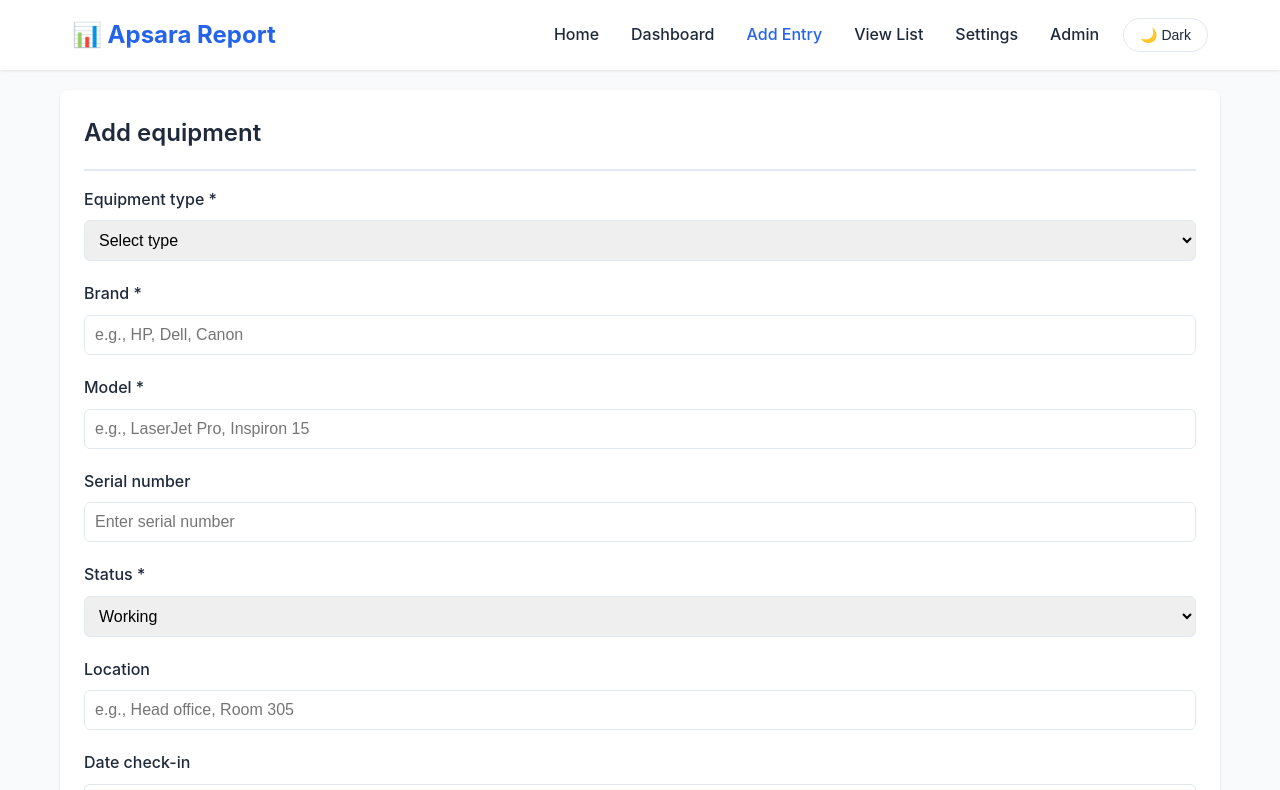
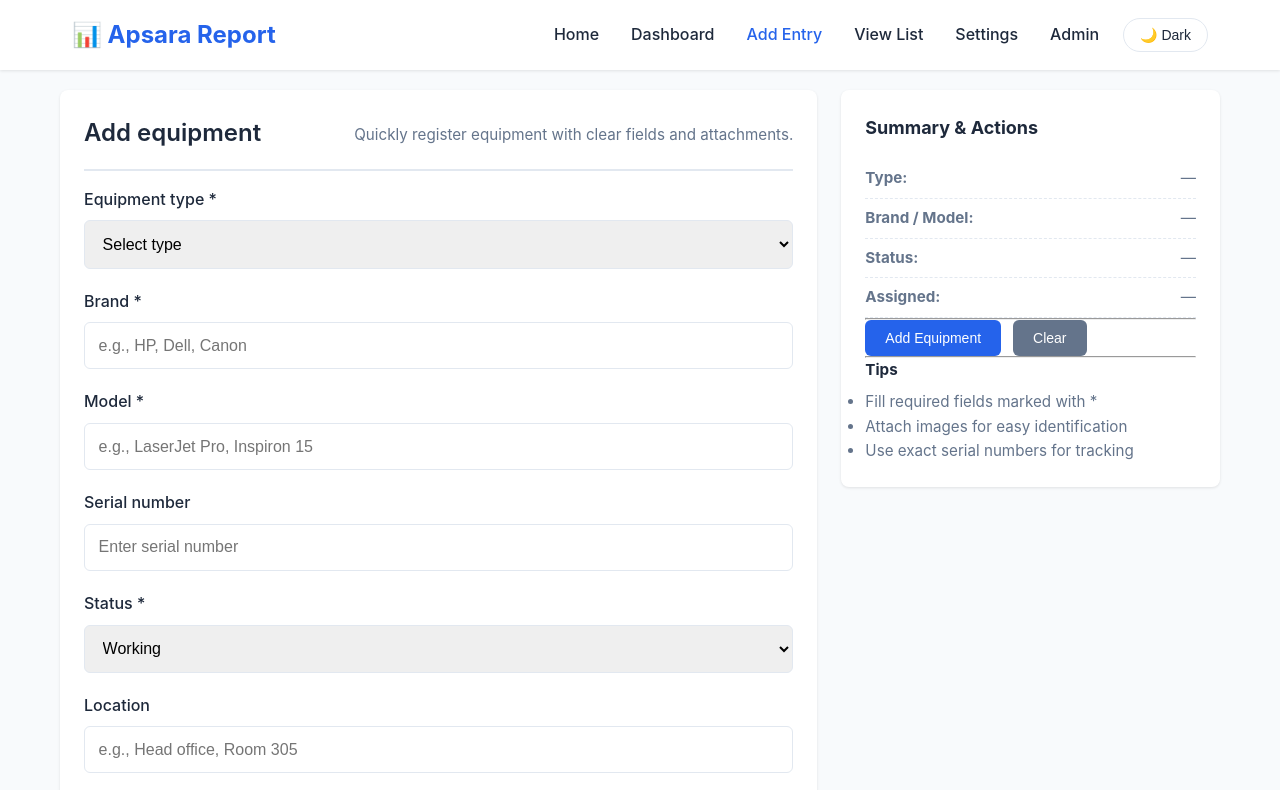
Before and after one commit to Jacava-vscode/vscode-apsara-report, a website: page client/form.html in a window 1280 px wide. Shown: the top 790 px of the page. Drawn offline with Linux system fonts and the light colour scheme.

Commit message:
Redesign Add Entry page: full-page two-column layout with sidebar and improved styles

```diff
--- a/client/css/styles.css
+++ b/client/css/styles.css
@@ -116,6 +116,73 @@ body.list-page main.list-container {
   padding: 20px;
 }
 
+/* Form page layout */
+.form-page .form-layout {
+  display: grid;
+  grid-template-columns: 2fr 1fr;
+  gap: 1.5rem;
+  align-items: start;
+}
+
+.form-main {
+  padding: 1.5rem 1.75rem;
+}
+
+.card-subtitle {
+  color: var(--text-secondary);
+  margin-top: 0.25rem;
+  font-size: 0.95rem;
+}
+
+.form-sidebar {
+  position: sticky;
+  top: 88px;
+  padding: 1rem 1.25rem;
+  display: flex;
+  flex-direction: column;
+  gap: 1rem;
+}
+
+.sidebar-title {
+  font-size: 1.125rem;
+  margin: 0;
+}
+
+.sidebar-body {
+  color: var(--text-secondary);
+  font-size: 0.95rem;
+}
+
+.meta-row {
+  display: flex;
+  justify-content: space-between;
+  padding: 0.45rem 0;
+  border-bottom: 1px dashed var(--border-color);
+}
+
+.sidebar-actions {
+  display: flex;
+  gap: 0.75rem;
+}
+
+.sidebar-note h4 {
+  margin: 0 0 0.5rem 0;
+  color: var(--text-primary);
+}
+
+/* Slightly larger inputs on form page for better usability */
+.form-main .form-control {
+  padding: 0.85rem;
+  font-size: 1rem;
+}
+
+@media (max-width: 900px) {
+  .form-page .form-layout {
+    grid-template-columns: 1fr;
+  }
+  .form-sidebar { position: static; }
+}
+
 body.list-page .container {
   max-width: 100%;
   width: 100%;
--- a/client/form.html
+++ b/client/form.html
@@ -51,15 +51,17 @@
     </header>
 
     <!-- Main Content -->
-    <main class="container">
-        <div class="card">
-            <div class="card-header">
-                <h1 class="card-title" data-i18n="form.title">Add New Equipment</h1>
-            </div>
+    <main class="container form-page">
+        <div class="form-layout">
+            <section class="form-main card">
+                <div class="card-header">
+                    <h1 class="card-title" data-i18n="form.title">Add New Equipment</h1>
+                    <p class="card-subtitle">Quickly register equipment with clear fields and attachments.</p>
+                </div>
 
-            <div id="alertContainer"></div>
+                <div id="alertContainer"></div>
 
-            <form id="equipmentForm">
+                <form id="equipmentForm">
                 <div class="form-group">
                     <label class="form-label" for="type" data-i18n="form.fields.type">Equipment Type *</label>
                     <select class="form-control" id="type" name="type" required>
@@ -203,6 +205,33 @@
                     <a href="list.html" class="btn btn-secondary" data-i18n="form.buttons.cancel">Cancel</a>
                 </div>
             </form>
+            </section>
+
+            <aside class="form-sidebar card">
+                <div class="sidebar-header">
+                    <h2 class="sidebar-title">Summary & Actions</h2>
+                </div>
+                <div class="sidebar-body">
+                    <div class="meta-row"><strong>Type:</strong> <span id="summaryType">—</span></div>
+                    <div class="meta-row"><strong>Brand / Model:</strong> <span id="summaryBrandModel">—</span></div>
+                    <div class="meta-row"><strong>Status:</strong> <span id="summaryStatus">—</span></div>
+                    <div class="meta-row"><strong>Assigned:</strong> <span id="summaryAssigned">—</span></div>
+                    <hr />
+                    <div class="sidebar-actions">
+                        <button id="sidebarSubmit" class="btn btn-primary">Add Equipment</button>
+                        <button id="sidebarClear" class="btn btn-secondary">Clear</button>
+                    </div>
+                    <hr />
+                    <div class="sidebar-note">
+                        <h4>Tips</h4>
+                        <ul>
+                            <li>Fill required fields marked with *</li>
+                            <li>Attach images for easy identification</li>
+                            <li>Use exact serial numbers for tracking</li>
+                        </ul>
+                    </div>
+                </div>
+            </aside>
         </div>
     </main>
     <script src="js/i18n.js"></script>
```
